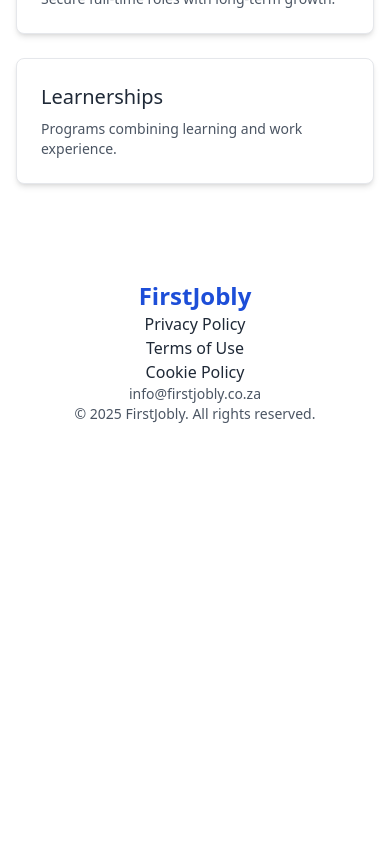
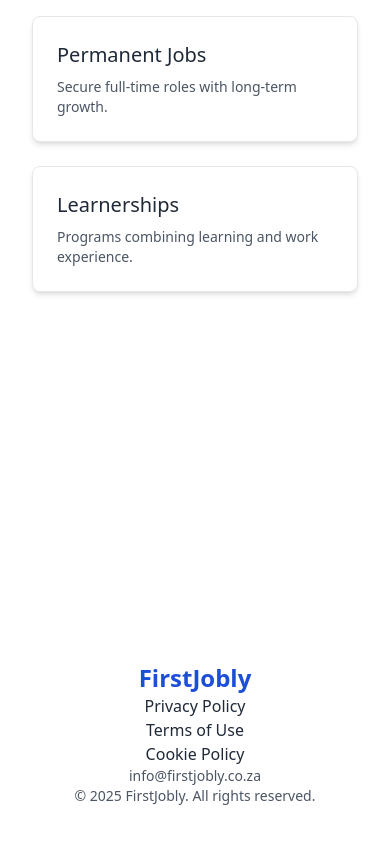
Before and after one commit to arehonemichael/firstjobly, a Next.js app: page / in a window 390 px wide. Shown: the part 1132-1976 px from the top of the page. Before the commit the page ends 1604 px from the top, so only its background shows below. Built offline with nearby package versions, Linux system fonts and the light colour scheme.

Commit message:
Ads: sidebar + in-list after 1st job + mobile footer

```diff
--- a/app/jobs/JobsClient.jsx
+++ b/app/jobs/JobsClient.jsx
@@ -2,6 +2,7 @@
 import { useEffect } from "react";
 import { useRouter } from "next/navigation";
 import JobCard from "../../components/JobCard";
+import AdSlot from "../../components/AdSlot"; // ⬅️ import the reusable ad
 
 export default function JobsClient({ allJobs, searchParams }) {
   const router = useRouter();
@@ -60,9 +61,34 @@
       </div>
 
       <div className="space-y-4">
-        {visibleJobs.map((job) => (
-          <JobCard key={job.id} job={job} />
+        {visibleJobs.map((job, index) => (
+          <div key={job.id}>
+            <JobCard job={job} />
+
+            {/* ⬇️ Ad right after the 1st job */}
+            {index === 0 && (
+              <div className="my-4">
+                <AdSlot
+                  slot="7878892308"          // your in-list ad unit
+                  layout="in-article"
+                  responsive
+                  style={{ display: "block", minHeight: 250 }}
+                />
+              </div>
+            )}
+
+            {/* (Optional) add another ad deeper in the list for long scrollers */}
+            {/* {index === 4 && (
+              <div className="my-6">
+                <AdSlot slot="YOUR_SECOND_IN_LIST_SLOT" layout="in-article" responsive />
+              </div>
+            )} */}
+          </div>
         ))}
+
+        {visibleJobs.length === 0 && (
+          <p className="text-gray-600">No jobs found in this category yet.</p>
+        )}
       </div>
 
       {totalPages > 1 && (
--- a/app/layout.js
+++ b/app/layout.js
@@ -2,23 +2,21 @@
 import "../styles/globals.css";
 import Navbar from "../components/Navbar";
 import Footer from "../components/Footer";
+import Script from "next/script";
+import AdSlot from "../components/AdSlot"; // <-- import
 
 export const metadata = {
   title: "FirstJobly - Find Your First Job Fast",
-  description: "Explore internships, entry-level, remote, and government jobs for youth and graduates on FirstJobly.",
+  description:
+    "Explore internships, entry-level, remote, and government jobs for youth and graduates on FirstJobly.",
   metadataBase: new URL("https://firstjobly.co.za"),
   openGraph: {
     title: "FirstJobly - Find Your First Job Fast",
-    description: "Explore internships, entry-level, remote, and government jobs for youth and graduates.",
+    description:
+      "Explore internships, entry-level, remote, and government jobs for youth and graduates.",
     url: "https://firstjobly.co.za",
     siteName: "FirstJobly",
-    images: [
-      {
-        url: "/og-image.png",
-        width: 1200,
-        height: 630,
-      },
-    ],
+    images: [{ url: "/og-image.png", width: 1200, height: 630 }],
     type: "website",
   },
   twitter: {
@@ -27,9 +25,7 @@
     description: "Explore internships, entry-level, remote, and government jobs.",
     images: ["/og-image.png"],
   },
-  icons: {
-    icon: "/favicon.ico",
-  },
+  icons: { icon: "/favicon.ico" },
 };
 
 export default function RootLayout({ children }) {
@@ -37,10 +33,17 @@
     <html lang="en">
       <head>
         <meta name="viewport" content="width=device-width, initial-scale=1" />
-
-        {/* Google Analytics */}
-        <script async src="https://www.googletagmanager.com/gtag/js?id=G-HKHVEJR9N2"></script>
-        <script
+      </head>
+      <body className="bg-white text-gray-800">
+        {/* GA */}
+        <Script
+          id="ga-loader"
+          strategy="afterInteractive"
+          src="https://www.googletagmanager.com/gtag/js?id=G-HKHVEJR9N2"
+        />
+        <Script
+          id="ga-init"
+          strategy="afterInteractive"
           dangerouslySetInnerHTML={{
             __html: `
               window.dataLayer = window.dataLayer || [];
@@ -51,13 +54,36 @@
           }}
         />
 
-        {/* Google AdSense */}
-       <script async src="https://pagead2.googlesyndication.com/pagead/js/adsbygoogle.js?client=ca-pub-1505001993402465"
-     crossorigin="anonymous"></script>
-      </head>
-      <body className="bg-white text-gray-800">
+        {/* AdSense (load once) */}
+        <Script
+          id="adsense-script"
+          strategy="afterInteractive"
+          async
+          src="https://pagead2.googlesyndication.com/pagead/js/adsbygoogle.js?client=ca-pub-1505001993402465"
+          crossOrigin="anonymous"
+        />
+
         <Navbar />
-        {children}
+
+        {/* content + desktop sidebar */}
+        <div className="mx-auto max-w-6xl px-4 grid grid-cols-1 lg:grid-cols-[1fr_320px] gap-6">
+          <main>{children}</main>
+          <aside className="hidden lg:block sticky top-4 h-fit space-y-4">
+            {/* Desktop sidebar ad */}
+            <AdSlot slot="2290721371" responsive style={{ display: "block", minHeight: 600 }} />
+          </aside>
+        </div>
+
+        {/* Mobile footer ad (shows on sm/md; hidden on lg since sidebar exists) */}
+        <div className="lg:hidden mx-auto max-w-3xl px-4 mt-6">
+          <AdSlot
+            slot="4489509306"   //
+            layout="auto"
+            responsive
+            style={{ display: "block", minHeight: 250 }}
+          />
+        </div>
+
         <Footer />
       </body>
     </html>
--- /dev/null
+++ b/components/AdSlot.jsx
@@ -0,0 +1,26 @@
+"use client";
+import { useEffect } from "react";
+
+export default function AdSlot({
+  slot = "2290721371",            // your slot ID
+  layout = "auto",
+  responsive = true,
+  style = { display: "block", minHeight: 300 }, // tweak height for sidebar
+}) {
+  useEffect(() => {
+    try {
+      (window.adsbygoogle = window.adsbygoogle || []).push({});
+    } catch {}
+  }, []);
+
+  return (
+    <ins
+      className="adsbygoogle"
+      style={style}
+      data-ad-client="ca-pub-1505001993402465"
+      data-ad-slot={slot}
+      data-ad-format={layout}
+      data-full-width-responsive={responsive ? "true" : "false"}
+    />
+  );
+}
```
